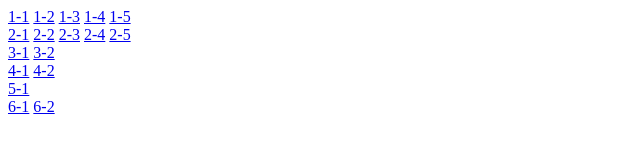
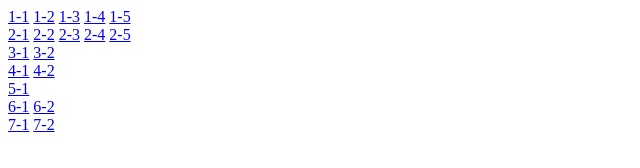
Before and after one commit to windisx/windisx.github.io, a plain HTML site: page index.html in a window 1280 px wide. Shown: the full height of the page, 0-640 px from the left. Drawn offline with Linux system fonts and the light colour scheme.

Commit message:
Update index.html

```diff
--- a/index.html
+++ b/index.html
@@ -27,5 +27,8 @@
 		<br/>
 		<a href="./demos/chap6-demo-1.html">6-1</a>
 		<a href="./demos/chap6-demo-2.html">6-2</a>
+		<br/>
+		<a href="./demos/chap7-demo-1.html">7-1</a>
+		<a href="./demos/chap7-demo-2.html">7-2</a>
 	</body>
 </html>
```
